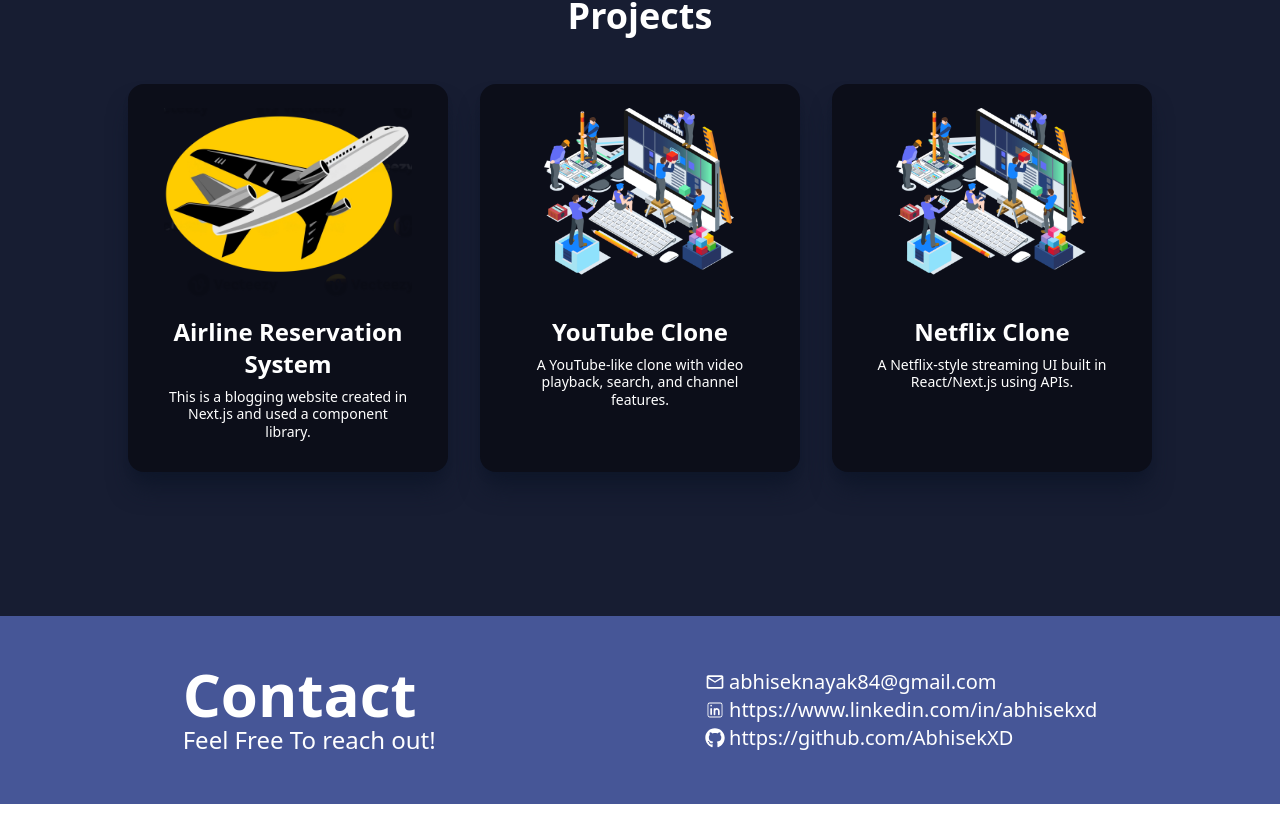
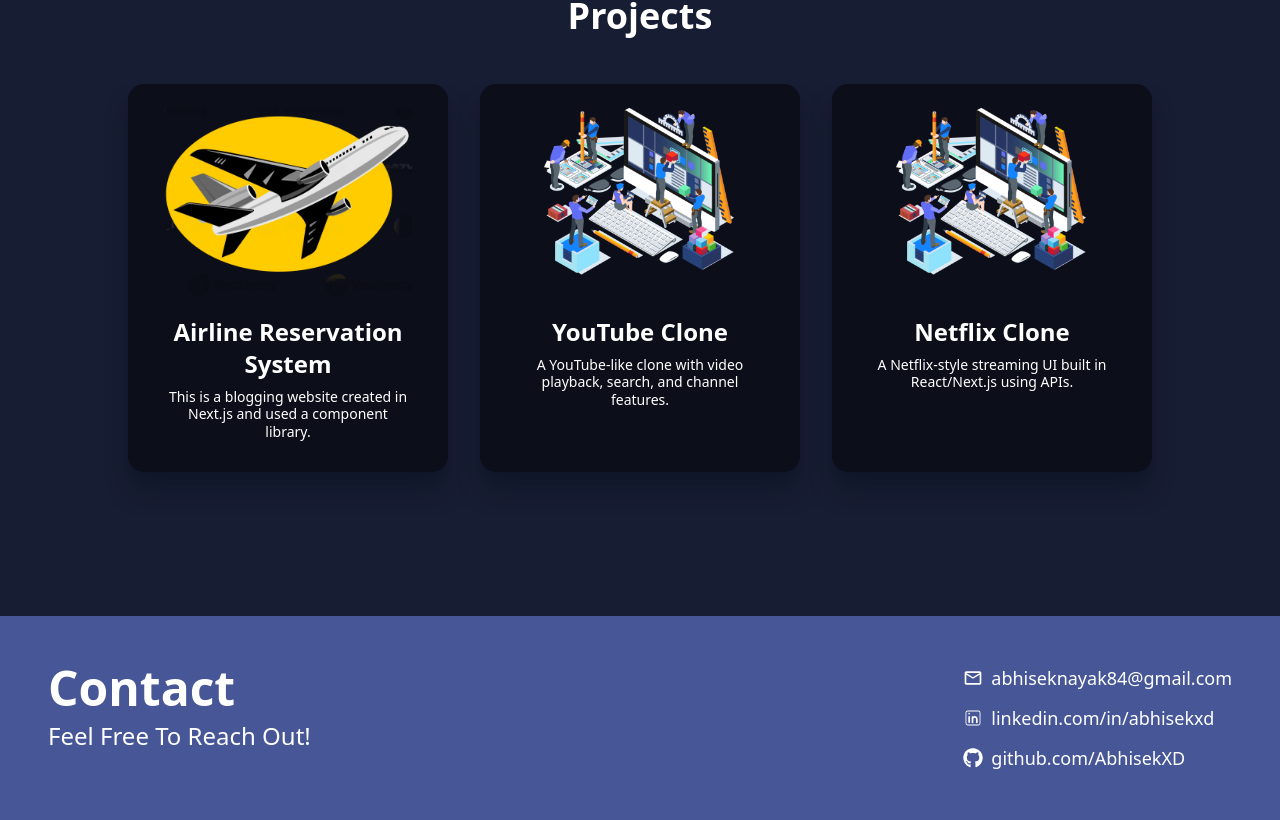
Before and after one commit to AbhisekXD/PortFolio, a React (Vite) app: page / in a window 1280 px wide. Shown: the part 1788-2608 px from the top of the page. Built offline with nearby package versions, Linux system fonts and the light colour scheme.

Commit message:
footer responssiveness

```diff
--- a/src/Components/Footer/Footer.jsx
+++ b/src/Components/Footer/Footer.jsx
@@ -7,36 +7,51 @@
   return (
     <div
       id="Footer"
-      className="flex justify-around bg-[#465697] text-white p-10 md:p-12 items-center"
+      className="flex flex-col md:flex-row justify-between bg-[#465697] text-white p-6 md:p-12 gap-6 md:gap-12"
     >
-      <div>
-        <h1 className="text-2xl md:text-6xl font-bold">Contact</h1>
-        <h3 className="text-sm md:text-2xl font-normal">
-          Feel Free To reach out!
+      {/* Contact Heading Section */}
+      <div className="text-center md:text-left">
+        <h1 className="text-3xl md:text-5xl font-bold">Contact</h1>
+        <h3 className="text-base md:text-2xl mt-2">
+          Feel Free To Reach Out!
         </h3>
       </div>
 
-      <ul className="text-sm md:text-xl">
-        <li className="flex gap-1 items-center">
-  <MdOutlineEmail size={20} />
-  <a href="mailto:abhiseknayak84@gmail.com" className="hover:underline">
-    abhiseknayak84@gmail.com
-  </a>
-</li>
-
-        <li className="flex gap-1 items-center">
-          <CiLinkedin />
-          <a href="https://www.linkedin.com/in/abhisekxd/" target="_blank" rel="noopener noreferrer" className="hover:underline">
-          https://www.linkedin.com/in/abhisekxd
+      {/* Contact Links */}
+      <ul className="flex flex-col gap-3 text-sm md:text-lg">
+        <li className="flex items-center gap-2">
+          <MdOutlineEmail size={20} />
+          <a
+            href="mailto:abhiseknayak84@gmail.com"
+            className="hover:underline break-all"
+          >
+            abhiseknayak84@gmail.com
           </a>
         </li>
-        <li className="flex gap-1 items-center">
-  <FaGithub />
-  <a href="https://github.com/AbhisekXD" target="_blank" rel="noopener noreferrer" className="hover:underline">
-    https://github.com/AbhisekXD
-  </a>
-</li>
 
+        <li className="flex items-center gap-2">
+          <CiLinkedin size={20} />
+          <a
+            href="https://www.linkedin.com/in/abhisekxd/"
+            target="_blank"
+            rel="noopener noreferrer"
+            className="hover:underline break-all"
+          >
+            linkedin.com/in/abhisekxd
+          </a>
+        </li>
+
+        <li className="flex items-center gap-2">
+          <FaGithub size={20} />
+          <a
+            href="https://github.com/AbhisekXD"
+            target="_blank"
+            rel="noopener noreferrer"
+            className="hover:underline break-all"
+          >
+            github.com/AbhisekXD
+          </a>
+        </li>
       </ul>
     </div>
   );
```
